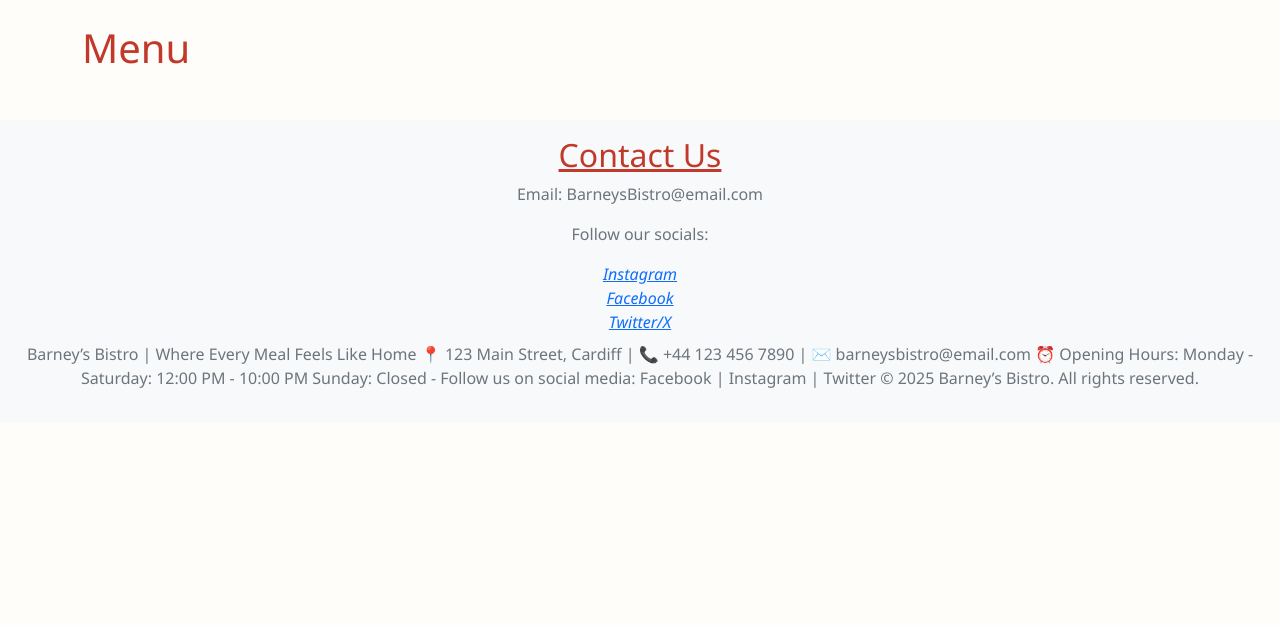
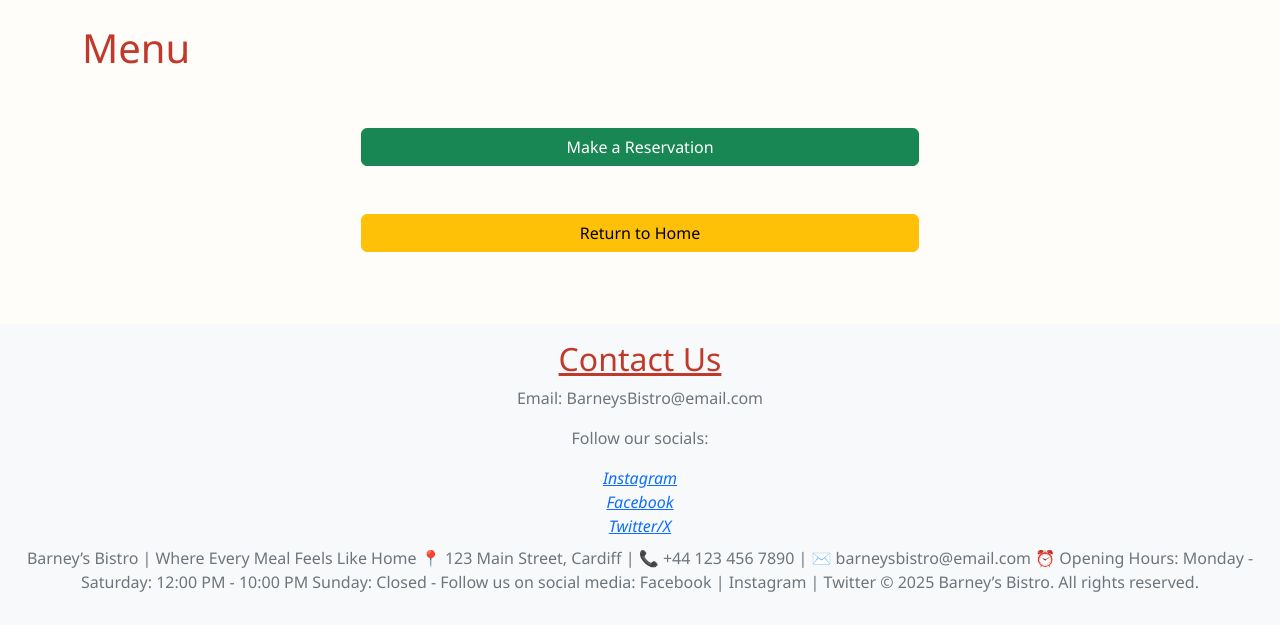
Before and after one commit to MARKANTONY04/project3_django, a Django app: page /menu/ in a window 1280 px wide. Shown: the part 56-681 px from the top of the page. Run offline with Django 4.2, Linux system fonts and the light colour scheme; data that the repository does not hold is empty.

Commit message:
added navigation buttons to list.html

```diff
--- a/menu/templates/menu/list.html
+++ b/menu/templates/menu/list.html
@@ -15,4 +15,11 @@
 </ul>
 {% endfor %}
 
+<br>
+<div class="text-center">
+<a href="{% url 'reservation:reservation_view' %}" type="button" class="btn btn-success col-6 m-4">Make a Reservation</a>
+<br>
+<a href="{% url 'home:home_view' %}" type="button" class="btn btn-warning col-6 m-4">Return to Home</a>
+</div>
+
 {% endblock %}
```
